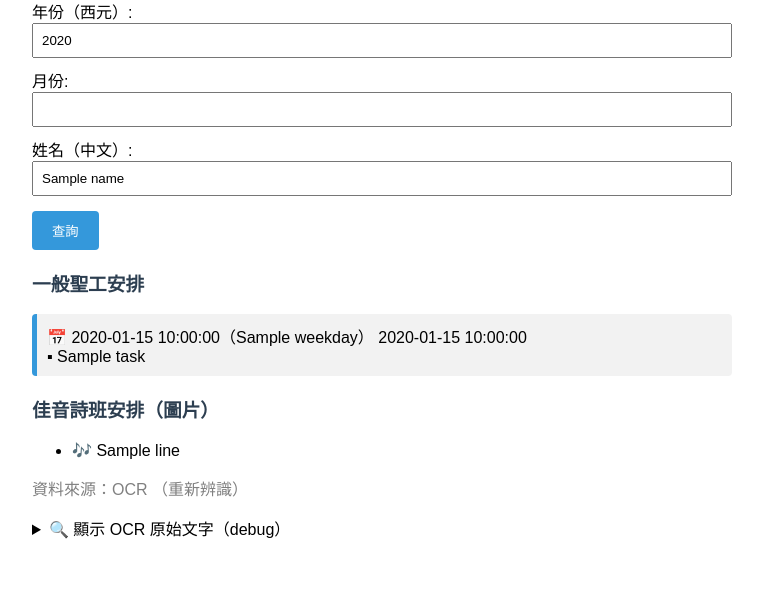
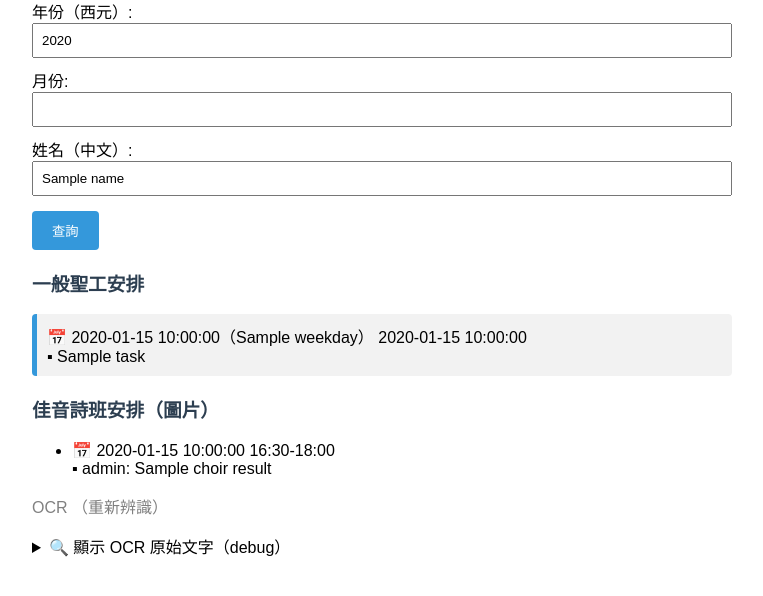
Before and after one commit to HuaiHsin/church-query-app, a FastAPI app: template templates/index.html in a window 1280 px wide. Shown: the part 96-692 px from the top of the page, without its empty margins (258-1021 px from the left). Run offline with FastAPI, Linux system fonts and the light colour scheme; the template is opened without the code that fills it: most values are stand-ins (such as "Sample title", 1, 10 or a date in 2020); parts of the project's set-up code (start-up, migrations or seed data) failed here and were passed over.

Commit message:
Update index.html

```diff
--- a/templates/index.html
+++ b/templates/index.html
@@ -84,13 +84,11 @@
 {% if choir_results %}
   <h3>佳音詩班安排（圖片）</h3>
   <ul>
-    {% for line in choir_results %}
-      <li>🎶 {{ line }}</li>
+    {% for r in choir_results %}
+      <li>📅 {{ r.date }} 16:30-18:00<br>▪ {{ r.role }}: {{ r.name }}</li>
     {% endfor %}
   </ul>
-  <p style="color: gray;">
-    資料來源：OCR {% if ocr_from_cache %}（使用快取）{% else %}（重新辨識）{% endif %}
-  </p>
+  <p style="color: gray;">OCR {% if ocr_from_cache %}（使用快取）{% else %}（重新辨識）{% endif %}</p>
 {% endif %}
 
 {% if ocr_debug %}
```
